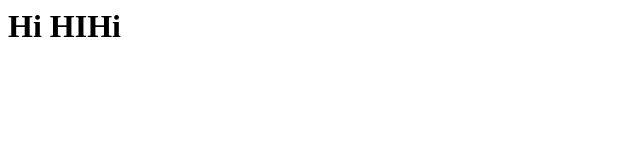
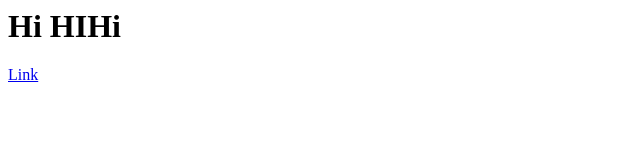
Before and after one commit to SarahSakina/webweb, a plain HTML site: page index.html in a window 1280 px wide. Shown: the full height of the page, 0-640 px from the left. Drawn offline with Linux system fonts and the light colour scheme.

Commit message:
Update index.html
added link to login page

```diff
--- a/index.html
+++ b/index.html
@@ -1 +1,2 @@
 <h1>Hi HIHi</h1>
+<a href="login.html">Link</a>
```
